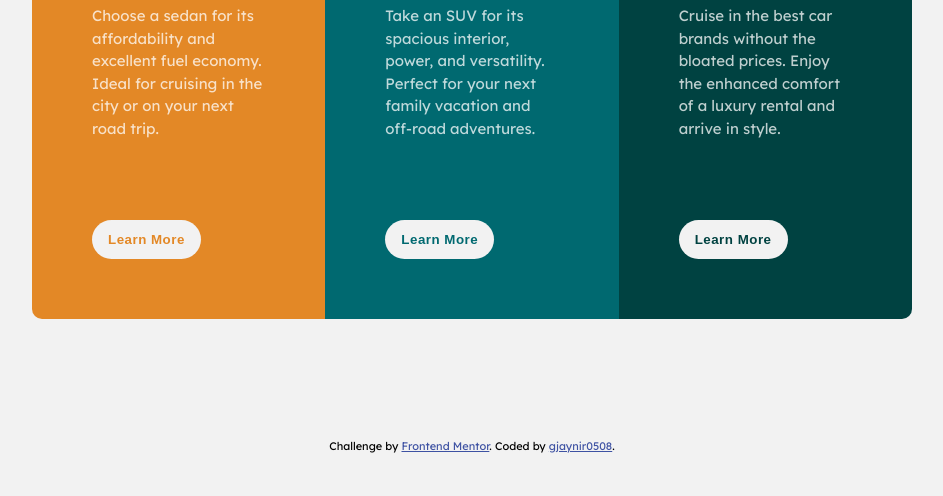
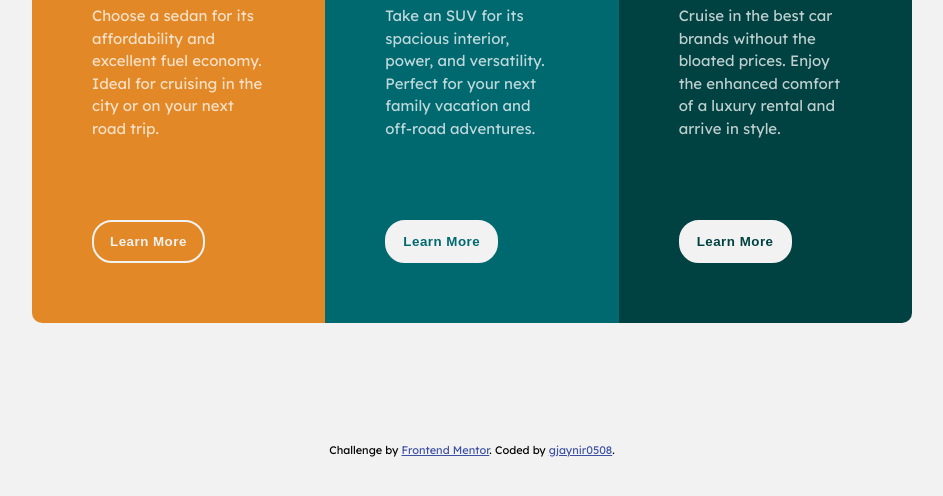
Before and after one commit to gjaynir0508/3column, a plain HTML site: page index.html in a window 1280 px wide. In both pictures the pointer is over the button 314 px from the left and 537 px from the top of the page. Shown: the part 298-794 px from the top of the page, without its empty margins (168-1111 px from the left). Drawn offline with Linux system fonts and the light colour scheme.

Commit message:
Change styles.css

```diff
--- a/styles.css
+++ b/styles.css
@@ -58,6 +58,13 @@ h1 {
     letter-spacing: 0.5px;
     padding: 12px 16px;
     background-color: hsl(0, 0%, 95%);
+    cursor: pointer;
+    border: 2px solid hsl(0, 0%, 95%);
+}
+
+.btn:hover {
+    background-color: transparent;
+    color: hsl(0, 0%, 95%);
 }
 
 .btn-a {
```
